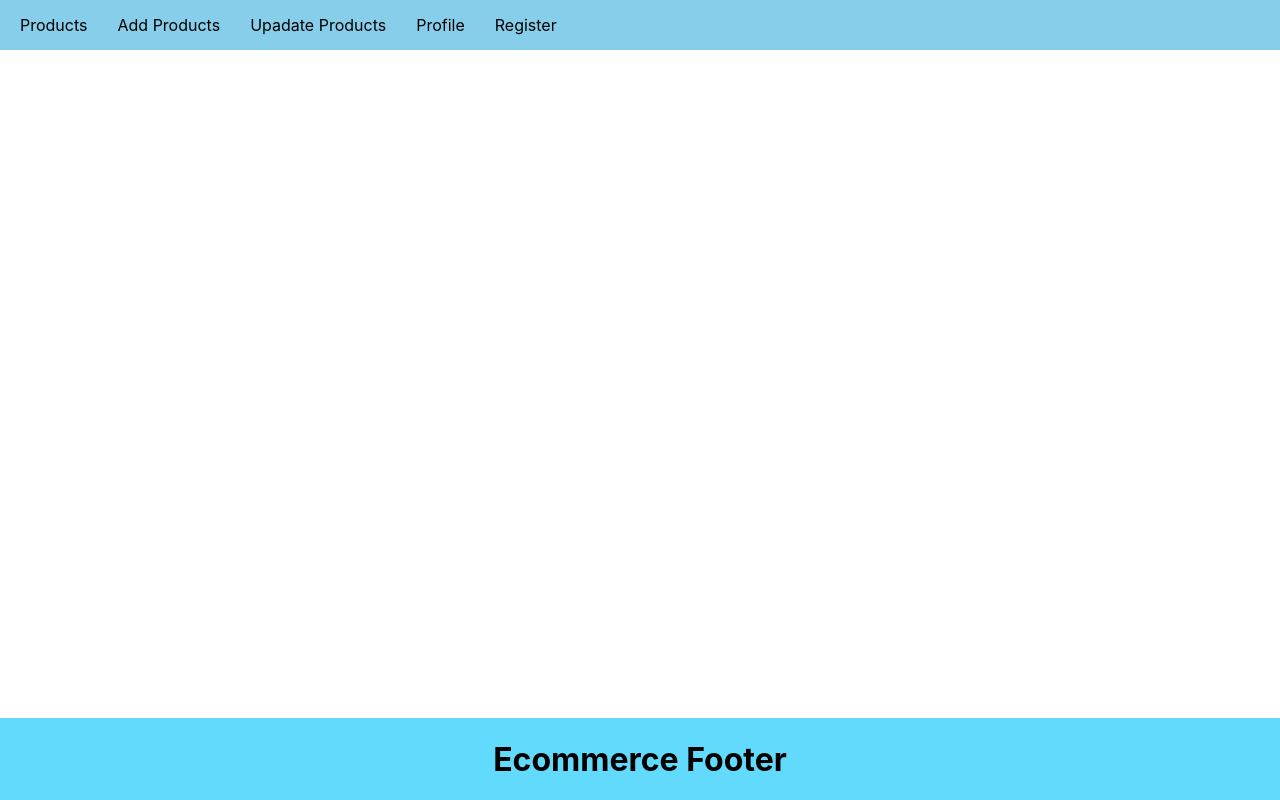
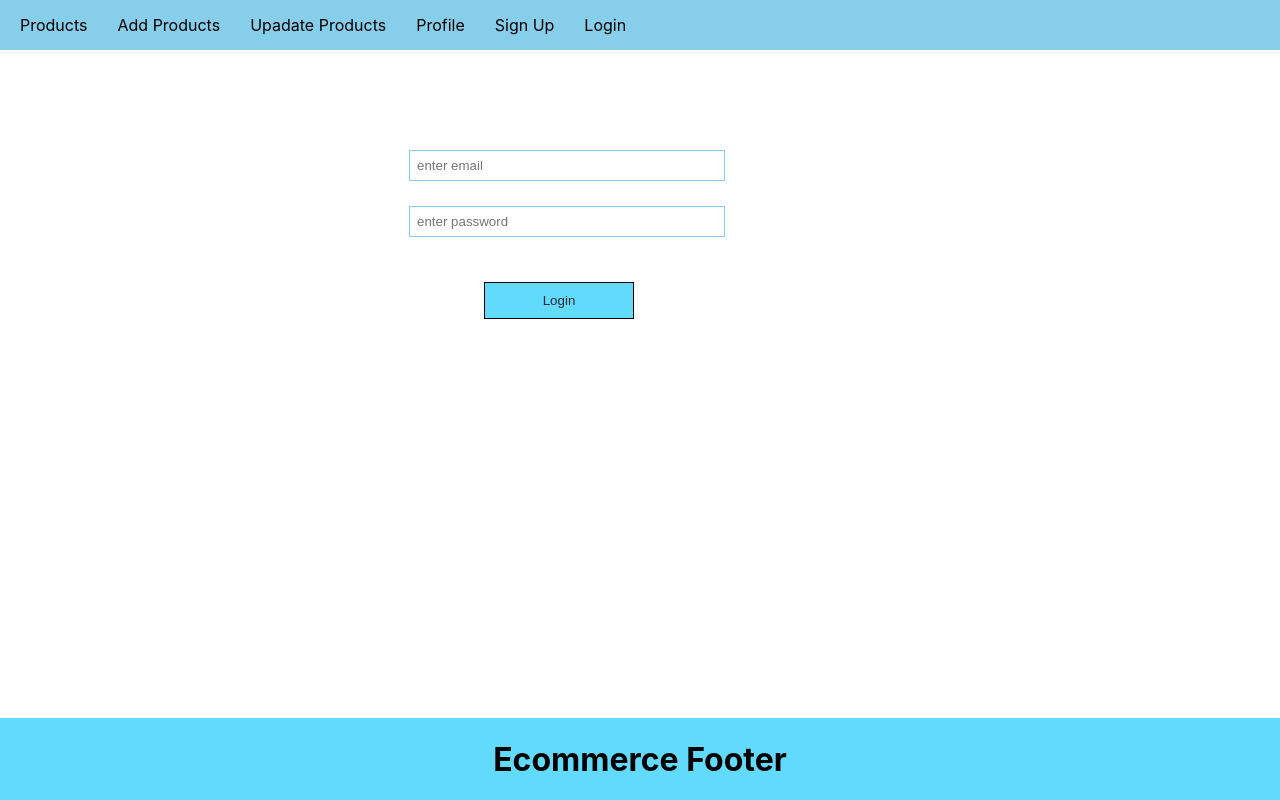
Before and after one commit to Anshika0504/Ecommerce-dashboard, a React (Create React App) app in the folder frontened/: page /login in a window 1280 px wide. Built offline with nearby package versions, Linux system fonts and the light colour scheme.

Commit message:
updated login functionalitu

```diff
--- a/frontened/src/App.css
+++ b/frontened/src/App.css
@@ -13,6 +13,10 @@
   padding: 5px;
   text-decoration: none;
 
+}
+.login{
+  margin-left: 30%;
+  margin-top: 100px;
 }
 
 @media (prefers-reduced-motion: no-preference) {
@@ -77,3 +81,15 @@
   margin-top: 20px;
 
 }
+.btn{
+  margin: 25px;
+  padding: 10px;
+  width: 150px;
+  background-color: #61dafb;
+  color: #282c34;
+  border: 1px solid black;
+  cursor: pointer;
+  margin-left: 100px;
+  margin-top: 20px;
+
+}
--- a/frontened/src/App.js
+++ b/frontened/src/App.js
@@ -4,6 +4,7 @@ import Footer from './components/Footer';
 import { BrowserRouter,Route,Routes } from 'react-router-dom';
 import Signup from './components/Signup';
 import PrivateComponent from './components/PrivateComponent';
+import Login from './components/Login';
 function App() {
   return (
     <div className="App">
@@ -17,9 +18,11 @@ function App() {
      <Route path="/update" element={<h1>update Component</h1>}></Route>
      <Route path="/logout" element={<h1>Logout</h1>}></Route>
      <Route path="/profile" element={<h1>Profile Page</h1>}></Route>
+     <Route path="/" element={<h1>Profile Page</h1>}></Route>
     </Route>
 
      <Route path="/Signup" element={<Signup></Signup>}></Route>
+     <Route path="/login" element={<Login></Login>}></Route>
      </Routes>
      </BrowserRouter>
      <Footer/>
--- a/frontened/src/components/Login.js
+++ b/frontened/src/components/Login.js
@@ -1,9 +1,34 @@
-import React from 'react'
+import React, { useState } from 'react'
+import { useNavigate } from 'react-router-dom';
 
 function Login() {
+    const [email,setEmail]=useState("");
+    const [password,setpassword]=useState("");
+    const navigate=useNavigate();
+    const handleLogin= async ()=>{
+        console.log(email,password);
+        let result=await fetch("http://localhost:5000/login",{
+      method:'post',
+      body:JSON.stringify({email,password}),
+      headers:{
+        'Content-type':'application/json'
+      },
+        });
+        result=await result.json();
+        console.warn(result);
+        if(result.name){
+localStorage.setItem("user",JSON.stringify(result));
+navigate("/");
+        }
+        else{
+            alert("please provide correct details");
+        }
+    }
   return (
-    <div>
-      <h1>Login Page</h1>
+    <div className='login'>
+    <input value={email} className="inputbox" type="email" placeholder='enter email' onChange={(e)=>setEmail(e.target.value)}></input>
+    <input value={password} className="inputbox" type="password" placeholder='enter password' onChange={(e)=>setpassword(e.target.value)}></input>
+    <button onClick={handleLogin} className='btn' type="button">Login</button>
     </div>
   )
 }
--- a/frontened/src/components/Nav.js
+++ b/frontened/src/components/Nav.js
@@ -1,8 +1,15 @@
 
+import { useEffect } from 'react';
 import {Link,useNavigate} from 'react-router-dom';
 function Nav() {
   const auth=localStorage.getItem('user');
   const navigate=useNavigate();
+  useEffect(()=>{
+const auth=localStorage.getItem('user');
+if(auth){
+  navigate("/");
+}
+  },[])
   const logout =()=>{
   localStorage.clear();
   navigate('/signup');
@@ -14,7 +21,12 @@ function Nav() {
         <li><Link to="/add">Add Products</Link></li>
         <li><Link to="/update">Upadate Products</Link></li>
         <li><Link to="/profile">Profile</Link></li>
-        <li>{auth?<Link onClick={logout} to="/signup">Logout</Link>:<Link to="/Signup">Register</Link>}</li>
+        {
+          auth ? <li><Link onClick={logout} to="/signup">Logout</Link></li>:
+          <><li><Link to="/signup">Sign Up</Link></li>
+          <li><Link to="/login">Login</Link></li>
+          </>
+        }
       </ul>
     </div>
   )
```
